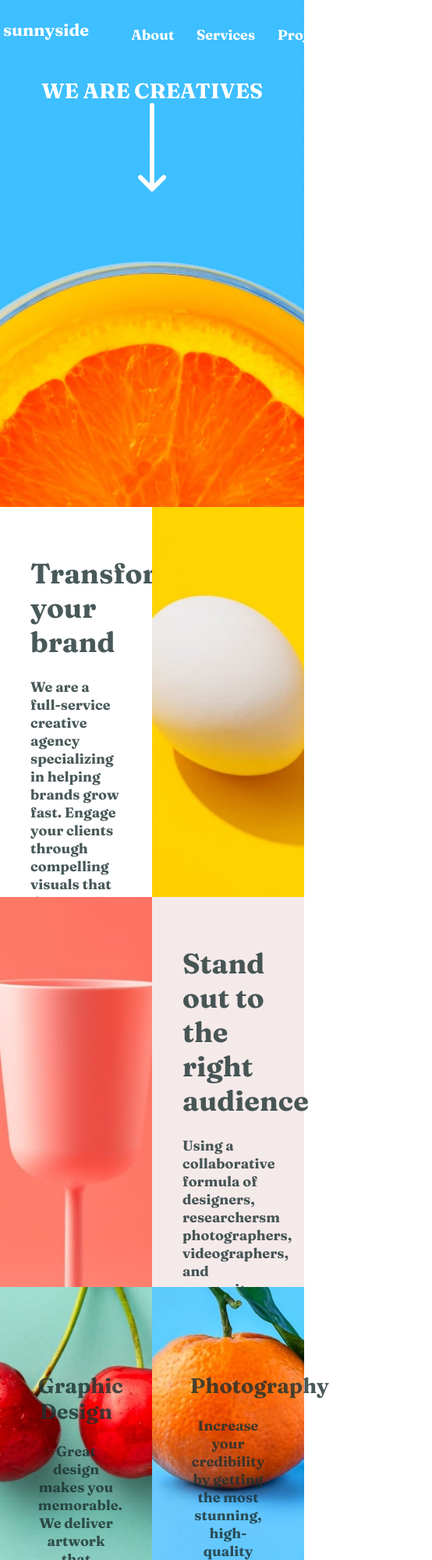
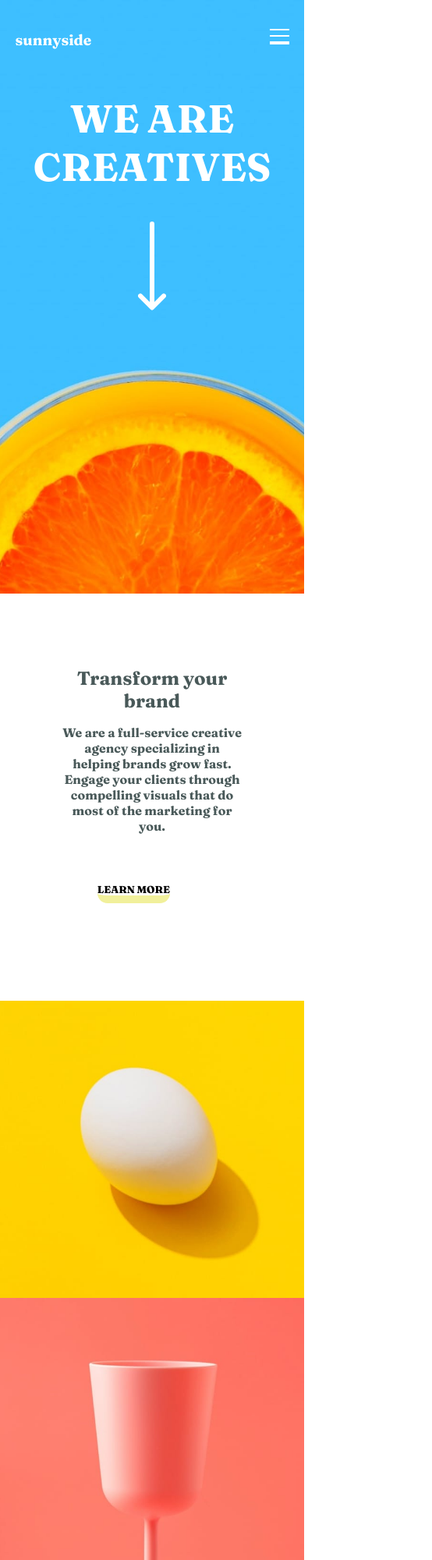
Before and after one commit to mastertbal/SIDE-HUSTLE-PROJECT-2, a plain HTML site: page index.html in a window 390 px wide. Shown: the top 2000 px of the page at 78% size, 554 px wide, since content can reach past the window. Drawn offline with Linux system fonts and the light colour scheme.

Commit message:
Added a mobile.css file. Wrote the logic for the mobile design inside it. Then, i linked it to the index.html file

```diff
--- a/index.css
+++ b/index.css
@@ -1,4 +1,5 @@
 @import url('https://fonts.googleapis.com/css2?family=Barlow:ital,wght@1,600&family=Cabin:ital,wght@0,600;1,600&family=Fraunces:wght@700;800&display=swap');
+
 html, body
 {
     margin: 0;
@@ -41,6 +42,7 @@ html, body
     justify-content: space-between;
     padding: 1%;
     margin-bottom: 5%;
+    position: relative;
 }
 
 #section-1 header p
@@ -49,11 +51,13 @@ html, body
     font-weight: bolder;
     font-size: larger;
     align-self: flex-start;
+    position: relative;
 }
 
 .hamburger
 {
     display: none;
+    position: relative;
 }
 
 #section-1 header ul
@@ -123,7 +127,7 @@ html, body
     font-weight: bolder;
 }
 
-#section-2 div a
+#section-2 a
 {
     font-weight: bolder;
     font-size: small;
@@ -133,7 +137,7 @@ html, body
     border-radius: 100px;
 }
 
-#section-2 div a:hover
+#section-2 a:hover
 {
     font-weight: bolder;
     font-size: small;
@@ -166,13 +170,13 @@ html, body
 #section-5
 {
     grid-area: e;
-    background: hsl(0, 35%, 94%);;
+    background: hsl(0, 35%, 94%);
     padding: 20%;
     color: rgba(27, 48, 48, 0.8);
     font-weight: bolder;
 }
 
-#section-5 div a
+#section-5 a
 {
     font-weight: bolder;
     font-size: small;
@@ -182,7 +186,7 @@ html, body
     text-decoration: none;
 }
 
-#section-5 div a:hover
+#section-5 a:hover
 {
     font-weight: bolder;
     font-size: small;
--- a/index.html
+++ b/index.html
@@ -7,6 +7,7 @@
         <title>Document</title>
         <link rel="stylesheet" href="index.css">
         <link rel="icon" href="images/favicon-32x32.png">
+        <link rel="stylesheet" href="mobile.css">
     </head>
 
     <body>
@@ -15,7 +16,7 @@
             <div id="section-1">
                 <header>
                     <p>sunnyside</p>
-                    <a class="hamburger"></a>
+                    <a class="hamburger" id="menu"></a>
                     <ul>
                         <li><a href="#">About</a></li>
                         <li><a href="#">Services</a></li>
@@ -30,13 +31,11 @@
 
             <!-- section 2 -->
             <div id="section-2">
-                <div id="sub-section-2">
-                    <h1>Transform your<br>brand</h1>
+                <h1>Transform your<br><span>brand</span></h1>
                 <p>We are a full-service creative agency specializing in helping brands grow fast.
                 Engage your clients through compelling visuals that do most of the marketing for you.
                 </p>
                 <a href="#">LEARN MORE</a>
-                </div>
             </div>
             <!-- end of section 2 -->
 
@@ -54,19 +53,17 @@
 
             <!-- section 5 -->
             <div id="section-5">
-                <div id="sub-section-5">
                 <h1>Stand out to the right<br>audience</h1>
                 <p>Using a collaborative formula of designers, researchersm photographers, videographers, and
                     copywriters, we'll build and extend your brand in digital spaces.
                 </p>
                 <a href="#">LEARN MORE</a>
             </div>
-            </div>
             <!-- end of section 5 -->
 
             <!-- section 6 -->
             <div id="section-6">
-                <h2>Graphic Design</h2>
+                <h1>Graphic Design</h1>
                 <p>Great design makes you memorable. We deliver artwork that underscores your
                     brand message and capture potential clients' attention.
                 </p>
@@ -75,7 +72,7 @@
 
             <!-- section 7 -->
             <div id="section-7">
-                <h2>Photography</h2>
+                <h1>Photography</h1>
                 <p>Increase your credibility by getting the most stunning, high-quality
                     photos that improve your business image.
                 </p>
--- /dev/null
+++ b/mobile.css
@@ -0,0 +1,379 @@
+/* MEDIA QUERIES FOR THE MOBILE VERSION */
+@media (max-width: 500px)
+{
+    html, body
+    {
+        margin: 0;
+        padding: 0;
+        font-size: 16px;
+        font-family: 'Fraunces', sans-serif;
+    }
+
+    #whole-section
+    {
+        margin: 0;
+        padding: 0;
+        display: grid;
+        grid-template-columns: repeat(2, 1fr);
+        grid-template-rows: 1fr 0.5fr 0.5fr 0.5fr 0.5fr 0.5fr 0.5fr 1.5fr 0.5fr 0.5fr 0.5fr;
+        grid-template-areas:
+            "a a"
+            "b b"
+            "c c"
+            "d d"
+            "e e"
+            "f f"
+            "g g"
+            "h h"
+            "i j"
+            "k l"
+            "m m";
+    }
+
+    #section-1
+    {
+        grid-area: a;
+        background-image: url("images/mobile/image-header.jpg");
+        background-position: center;
+        background-repeat: no-repeat;
+        background-size: cover;
+    }
+
+    #section-1 header
+    {
+        display: flex;
+        flex-direction: row;
+        justify-content: space-between;
+        padding: 5%;
+
+    }
+
+    #section-1 header ul
+    {
+        display: none;
+    }
+
+    .hamburger
+    {
+        display: block;
+        background-image: url("images/icon-hamburger.svg");
+        width: 25px;
+        height: 25px;
+        margin-top: 5%;
+    }
+
+    #section-1 h2
+    {
+        text-align: center;
+        margin: auto;
+        color: white;
+        font-size: 50px
+    }
+
+    #section-1 img
+    {
+        display: block;
+        text-align: center;
+        margin: auto;
+        padding-top: 10%;
+
+    }
+
+    #section-2
+    {
+        grid-area: b;
+        background: white;
+        padding: 20%;
+        color: rgba(27, 48, 48, 0.8);
+        font-weight: bolder;
+    }
+
+    #section-2 h1
+    {
+        text-align: center;
+        font-size: 150%;
+    }
+
+    #section-2 p
+    {
+        text-align: center;
+    }
+
+    #section-2 a
+    {
+        font-weight: bolder;
+        font-size: small;
+        display: inline-block;
+        margin: 20% 20%;
+        color: black;
+        text-decoration: none;
+        border-bottom: 10px solid rgb(241, 240, 155);
+        border-radius: 100px;
+    }
+
+    #section-3
+    {
+        grid-area: c;
+        background-image: url("images/mobile/image-transform.jpg");
+        background-position: center;
+        background-repeat: no-repeat;
+        background-size: cover;
+    }
+
+    #section-4
+    {
+        grid-area: d;
+        background-image: url("images/mobile/image-stand-out.jpg");
+        background-position: center;
+        background-repeat: no-repeat;
+        background-size: cover;
+    }
+
+
+    #section-5
+    {
+        grid-area: e;
+        background: hsl(0, 35%, 94%);
+        padding: 20%;
+        color: rgba(27, 48, 48, 0.8);
+        font-weight: bolder;
+    }
+
+    #section-5 h1
+    {
+        text-align: center;
+        font-size: 20px;
+    }
+
+    #section-5 a
+    {
+        font-weight: bolder;
+        font-size: small;
+        display: inline-block;
+        margin: 20% 20%;
+        border-bottom: 10px solid hsl(9, 72%, 83%);
+        border-radius: 100px;
+        text-decoration: none;
+    }
+
+    #section-6
+    {
+        grid-area: f;
+        background-image: url("images/mobile/image-graphic-design.jpg");
+        background-position: center;
+        background-repeat: no-repeat;
+        background-size: cover;
+        padding: 25% 25% 25% 25%;
+        color: rgba(27, 48, 48, 0.8);
+        font-weight: bolder;
+    }
+
+    #section-6 h1, #section-6 p
+    {
+        text-align: center;
+    }
+
+    #section-6 h1
+    {
+        margin-top: 140%;
+        font-size: 20px;
+        width: 100%;
+    }
+
+    #section-6 p
+    {
+        font-size: 15px;
+    }
+
+    #section-7
+    {
+        grid-area: g;
+        background-image: url("images/mobile/image-photography.jpg");
+        background-position: center;
+        background-repeat: no-repeat;
+        background-size: cover;
+        padding: 45% 25% 25%;
+        color: rgba(27, 48, 48, 0.8);
+        font-weight: bolder;
+    }
+
+    #section-7 h1, #section-6 p
+    {
+        text-align: center;
+    }
+
+    #section-7 h1
+    {
+        margin-top: 140%;
+        font-size: 20px;
+        width: 100%;
+    }
+
+    #section-7 p
+    {
+        font-size: 15px;
+    }
+
+    #section-8
+    {
+        grid-area: h;
+        background: hsl(0, 35%, 94%);
+        margin: 0;
+        padding: 0;
+        display: flex;
+        flex-direction: column;
+        justify-content: space-around;
+        align-items: center;
+        color: grey;
+    }
+
+    #section-8 h3
+    {
+        padding: 0;
+        margin-top: 50px;
+    }
+
+    #users
+    {
+        display: flex;
+        margin-bottom: 120px;
+        height: 100%;
+        flex-direction: column;
+        justify-content: space-around;
+        align-items: center;
+        margin-top: 40px;
+    }
+
+    #users div
+    {
+        display: flex;
+        flex-direction: column;
+        align-items: center;
+        justify-content: space-evenly;
+        margin-bottom: 50px;
+    }
+
+    #users div img
+    {
+        border-radius: 100px;
+        padding: 0;
+        margin: 0 auto;
+    }
+
+    #users div p
+    {
+        text-align: center;
+        font-size: 12px;
+    }
+
+    #users div .bold
+    {
+        display: block;
+        color: darkslategray;
+        font-weight: bolder;
+        margin: 0;
+    }
+
+
+    #section-9
+    {
+        grid-area: i;
+        background-image: url("images/mobile/image-gallery-milkbottles.jpg");
+        background-repeat: no-repeat;
+        background-size: cover;
+        width: auto;
+    }
+
+
+    #section-10
+    {
+        grid-area: j;
+        background-image: url("images/mobile/image-gallery-orange.jpg");
+        background-repeat: no-repeat;
+        background-size: cover;
+        width: auto;
+    }
+
+    #section-11
+    {
+        grid-area: k;
+        background-image: url("images/mobile/image-gallery-cone.jpg");
+        background-repeat: no-repeat;
+        background-size: cover;
+        width: auto;
+    }
+
+    #section-12
+    {
+        grid-area: l;
+        background-image: url("images/mobile/image-gallery-sugar-cubes.jpg");
+        background-repeat: no-repeat;
+        background-size: cover;
+        width: auto;
+    }
+
+
+    #section-13
+    {
+        grid-area: m;
+        background: hsl(168, 43%, 64%);
+        display: flex;
+        flex-direction: column;
+        justify-content: space-evenly;
+        align-items: center;
+    }
+
+    #section-13 h2
+    {
+        color: rgba(27, 48, 48, 0.8);
+        font-weight: bolder;
+        font-size:xx-large;
+    }
+
+    #section-13-div-1
+    {
+        display: flex;
+        flex-direction: row;
+        justify-content: space-evenly;
+        width: 100%;
+        margin: 0 auto;
+    }
+
+    #section-13-div-1 li
+    {
+        list-style-type: none;
+        display: inline-block;
+    }
+
+    #section-13-div-1 li a
+    {
+        text-decoration: none;
+        text-transform: capitalize;
+        color: rgba(27, 48, 48, 0.8);
+    }
+
+    #section-13-div-1 li a:hover
+    {
+        text-decoration: none;
+        text-transform: capitalize;
+        color: white;
+    }
+
+    #section-13-div-2
+    {
+        display: flex;
+        flex-direction: row;
+        justify-content: space-around;
+    }
+
+    #section-13-div-2 a
+    {
+        display: inline-block;
+    }
+
+    #section-13-div-2 a:hover
+    {
+        color: white;
+    }
+
+}
```
Lines whose indentation alone changed are shown as unchanged.
